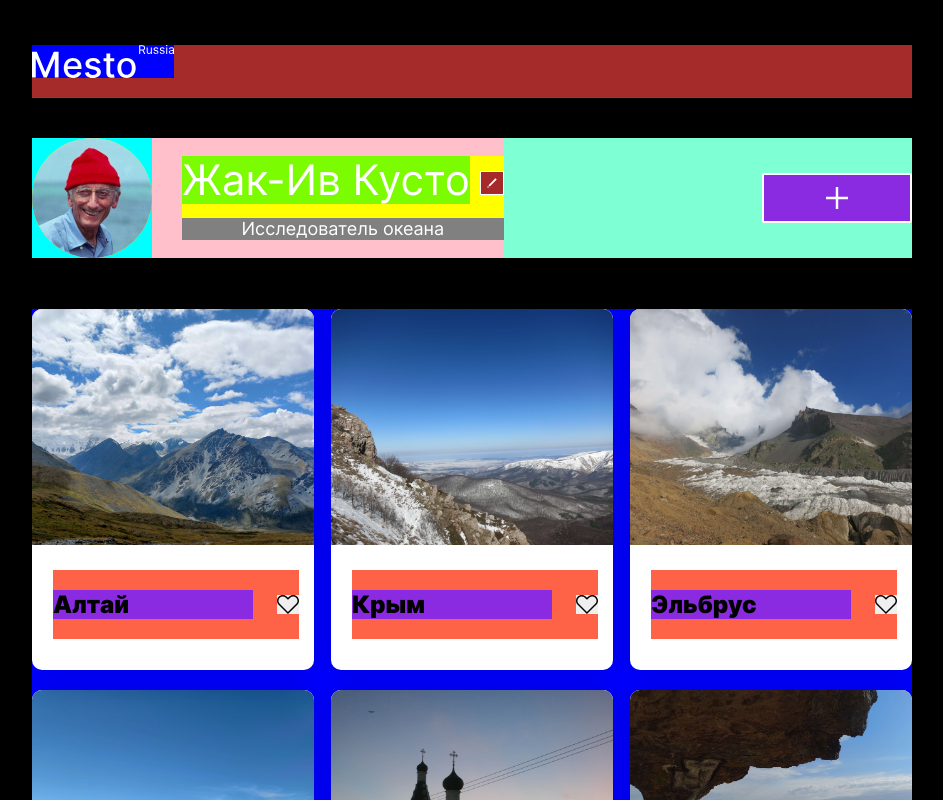
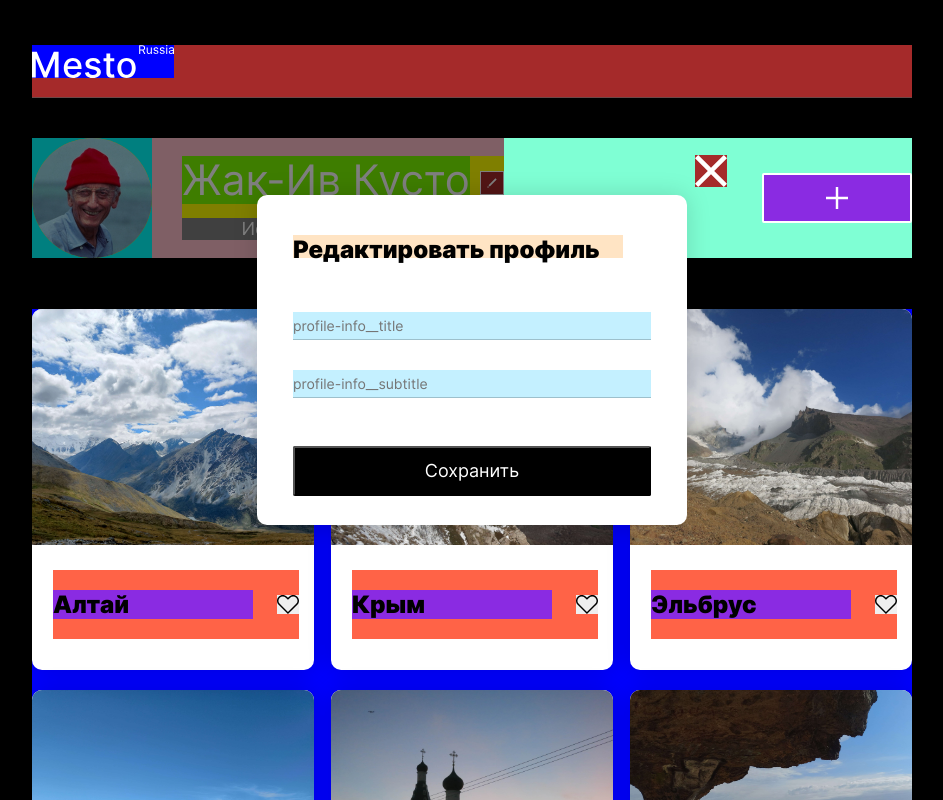
Before and after one commit to riKK1Tikk1/mesto, a plain HTML site: page index.html in a window 1280 px wide. Both pictures are taken after a click on the button 659 px from the left and 183 px from the top of the page. Shown: the top 800 px of the page, without its empty margins (168-1111 px from the left). Drawn offline with Linux system fonts and the light colour scheme.

Commit message:
colorful form

```diff
--- /dev/null
+++ b/blocks/form/form.css
@@ -0,0 +1,168 @@
+/* The popup form - hidden by default */
+.form-popup {
+    display: none;
+    z-index: 9;
+    margin: 0;
+    padding: 0;
+}
+
+.form-popup::before {
+    position: absolute;
+    content: "";
+    top: 0;
+    left: 0;
+    bottom: 0;
+    right: 0;
+    background-color: #000000;
+    opacity: .5;
+    z-index: -1;
+    transition: opacity .4s ease;
+}
+
+/* Add styles to the form container */
+.form-container {
+    margin: 0;
+    padding: 0;
+    width: 282px;
+    height: 322px;
+    position: fixed;
+    top: 284px;
+    left: 50%;
+    transform: translate(-50%, -50%);
+    background: #FFFFFF;
+    box-shadow: 0px 0px 25px rgba(0, 0, 0, 0.15);
+    border-radius: 10px;
+}
+
+@media screen and (min-width: 768px) {
+    .form-container {
+        top: 360px;
+        width: 430px;
+        height: 330px;
+    }
+}
+
+.btn-cancel {
+    padding: 0;
+    position: relative;
+    top: -36px;
+    left: 262px;
+    width: 20px;
+    height: 20px;
+    border: none;
+    background-image: url(../../images/close.svg);
+    background-repeat: no-repeat;
+    background-size: 20px 20px;
+    background-position: center;
+    background-color: brown;
+}
+
+.btn-cancel:hover {
+    opacity: 0.6;
+}
+
+@media screen and (min-width: 768px) {
+    .btn-cancel {
+        top: -40px;
+        left: 438px;
+        width: 32px;
+        height: 32px;
+        background-size: 32px 32px;
+    }
+}
+
+
+/* перенос на другую строку убрать */
+.popup__title {
+    padding: 0;
+    width: 238px;
+    height: 22px;
+    font-family: 'Inter','Arial',sans-serif;
+    font-style: normal;
+    font-weight: 900;
+    font-size: 18px;
+    line-height: 22px;
+    color: #000000;
+    margin: 5px 22px 75px 22px;
+        /* margin: 25px 22px 75px 22px; */
+    background-color: bisque;
+}
+
+@media screen and (min-width: 768px) {
+    .popup__title {
+        width: 330px;
+        height: 23px;
+        font-size: 24px;
+        line-height: 29px;
+        margin: 5px 64px 54px 36px;
+                /* margin: 34px 64px 54px 36px; */
+    }
+}
+
+.popup__field {
+    padding: 0;
+    width: 238px;
+    height: 27px;
+    border: none;
+    font-family: 'Inter', 'Arial', sans-serif;
+    font-style: normal;
+    font-weight: 400;
+    font-size: 14px;
+    line-height: 17px;
+    color: #000000;
+    margin: 0 22px 30px 22px;
+    border-bottom: 1px solid rgba(0, 0, 0, 0.2);
+    background-color: rgb(196, 240, 255);
+}
+
+@media screen and (min-width: 768px) {
+    .popup__field {
+        width: 358px;
+        height: 27px;
+        margin: 0 36px 30px 36px;
+    }
+}
+
+.btn-save {
+    width: 238px;
+    height: 46px;
+    font-family: 'Inter','Arial',sans-serif;
+    font-style: normal;
+    font-weight: 400;
+    font-size: 14px;
+    line-height: 17px;
+    text-align: center;
+    background-color: black;
+    border-radius: 2px;
+    margin: 15px 22px 25px 22px;
+    color: #FFFFFF;
+}
+
+.btn-save:hover {
+    opacity: 0.8;
+}
+
+@media screen and (min-width: 768px) {
+    .btn-save {
+        width: 358px;
+        height: 50px;
+        font-size: 18px;
+        line-height: 22px;
+        margin: 18px 36px 37px 36px;
+    }
+}
+
+/* Full-width input fields */
+/* .form-container input[type=text] {
+    width: 100%;
+    padding: 15px;
+    margin: 5px 0 22px 0;
+    border: none;
+    background: #f1f1f1;
+} */
+
+/* When the inputs get focus, do something */
+/* .form-container input[type=text]:focus {
+    background-color: #ddd;
+    outline: none;
+} */
--- a/index.html
+++ b/index.html
@@ -21,9 +21,24 @@
                     <div class="profile-info">
                         <div class="profile-info__top">
                             <h1 class="profile-info__title">Жак-Ив Кусто</h1>
-                            <button class="profile-info__button"></button>
+                            <button class="profile-info__button" onclick="openForm()"></button>
                         </div>
                         <p class="profile-info__subtitle">Исследователь океана</p>
+                    </div>
+
+                    <!-- The form -->
+                    <div class="form-popup" id="myForm">
+                        <div class="form-container">
+                            <button type="button" class="btn-cancel" onclick="closeForm()"></button>
+                            <h1 class="popup__title">Редактировать профиль</h1>
+
+                            <input type="text" placeholder="profile-info__title" class="popup__field popup__field_1">
+
+                            <input type="text" placeholder="profile-info__subtitle" class="popup__field popup__field_2">
+
+                            <button type="button" class="btn-save" onclick="saveForm()">Сохранить</button>
+                        </div>
+
                     </div>
                 </div>
                 <button class="add-button"></button>
--- a/js/script.js
+++ b/js/script.js
@@ -1,24 +1,24 @@
-// Находим форму в DOM
-let formElement = document.querySelector('profile-info__button'); // Воспользуйтесь методом querySelector()
-
-// Находим поля формы в DOM
-let nameInput = document.querySelector('profile-info__title'); // Воспользуйтесь инструментом .querySelector()
-let jobInput = document.querySelector('profile-info__subtitle'); // Воспользуйтесь инструментом .querySelector()
-
-// Обработчик «отправки» формы, хотя пока
-// она никуда отправляться не будет
-function handleFormSubmit (evt) {
-    evt.preventDefault(); // Эта строчка отменяет стандартную отправку формы.
-                                                // Так мы можем определить свою логику отправки.
-                                                // О том, как это делать, расскажем позже.
-
-    // Получите значение полей jobInput и nameInput из свойства value
-
-    // Выберите элементы, куда должны быть вставлены значения полей
-
-    // Вставьте новые значения с помощью textContent
+function openForm() {
+  document.getElementById("myForm").style.display = "block";
 }
 
-// Прикрепляем обработчик к форме:
-// он будет следить за событием “submit” - «отправка»
-formElement.addEventListener('submit', handleFormSubmit);
+function closeForm() {
+  document.getElementById("myForm").style.display = "none";
+}
+
+function saveForm() {
+  // let nameInput = document.querySelector(popup__field_1);
+  // let jobInput = document.querySelector(popup__field_2);
+  // let profileI = document.querySelector(profile-info);
+  // profileI.insertAdjacentHTML('beforeend', `
+	// 	<div class="profile-info__top">
+  //           <h1 class="profile-info__title">&{nameInput}</h1>
+  //           <button class="profile-info__button" onclick="openForm()"></button>
+  //           </div>
+  //           <p class="profile-info__subtitle">&{jobInput}</p>
+  // `);
+
+  document.getElementById("myForm").style.display = "none";
+}
+let addButton = container.querySelector('.btn-save');
+addButton.addEventListener('click', saveForm);
--- a/pages/index.css
+++ b/pages/index.css
@@ -27,6 +27,9 @@
 @import url(../blocks/profile-info/__subtitle/profile-info__subtitle.css);
 @import url(../blocks/profile-info/__button/profile-info__button.css);
 
+/* FORM */
+@import url(../blocks/form/form.css);
+
 /* ADD-BUTTON */
 @import url(../blocks/add-button/add-button.css);
 
```
Also changed, not shown: images/close.svg (added).
